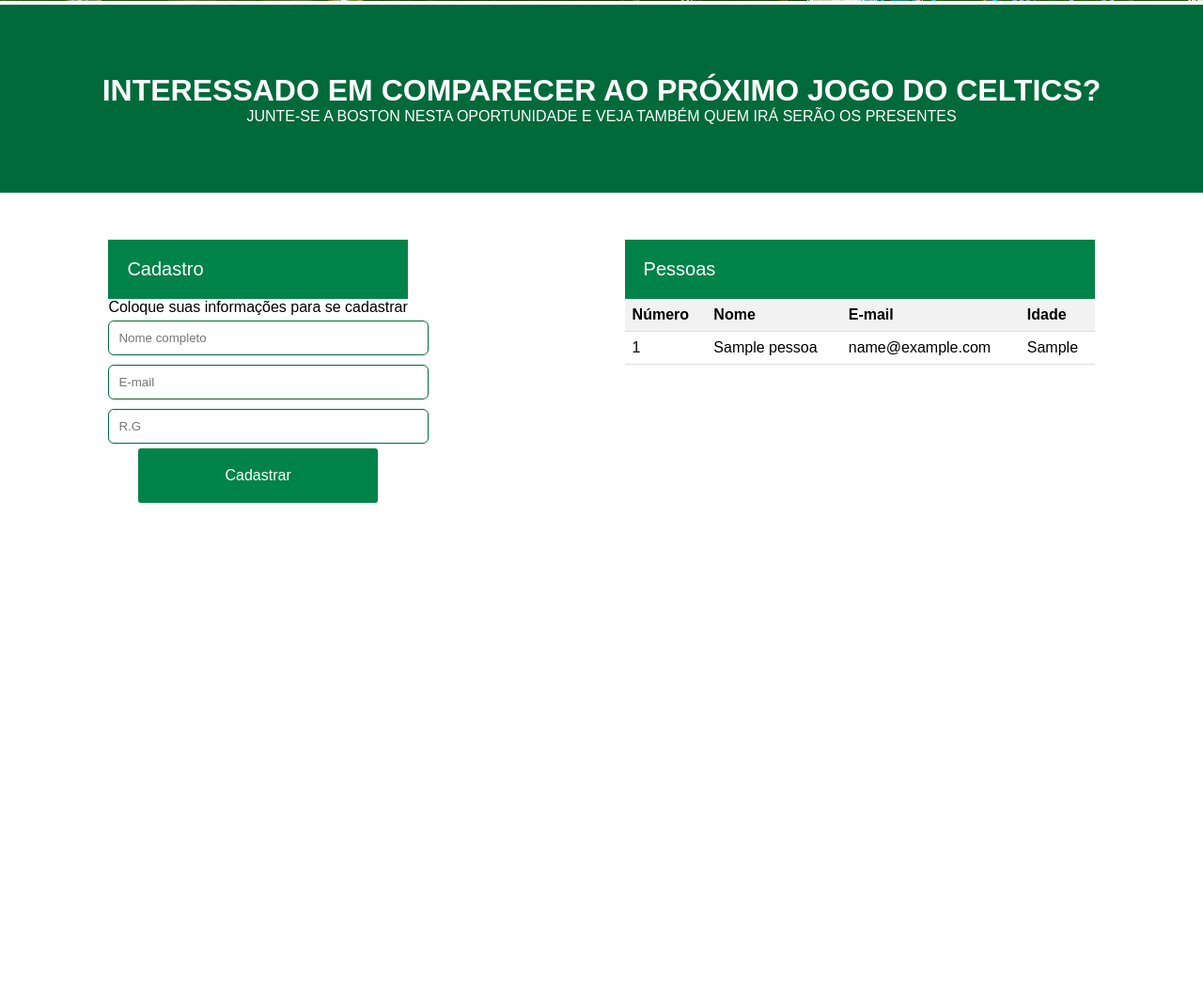
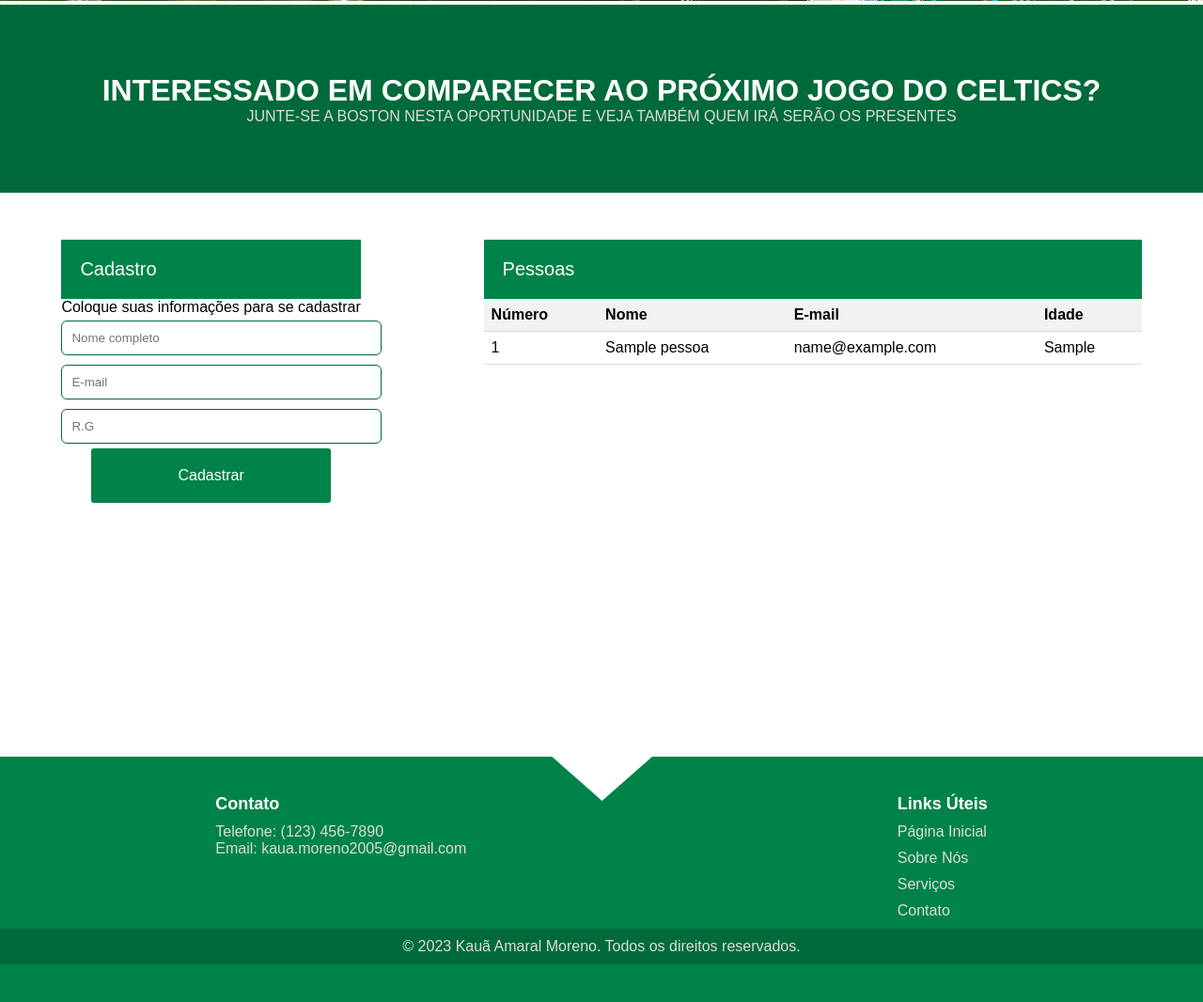
Before and after one commit to kauamoreno/nba_celtics_event, a PHP site: page / in a window 1280 px wide. Shown: the part 441-1507 px from the top of the page at 94% size. Before the commit the page ends 976 px from the top, so only its background shows below. Run offline with PHP 8.4, Linux system fonts and the light colour scheme; tables that the repository leaves empty or names only in its code hold one stand-in row (values such as "Sample post").

Commit message:
:sparkles: :lipstick: feat: Adicionando footer

```diff
--- a/assets/css/style.css
+++ b/assets/css/style.css
@@ -140,7 +140,7 @@ header {
 
 /*LISTA DE PESSOAS**************/
 .pessoas_lista {
-    width: 500px;
+    width: 700px;
     overflow-y: scroll;
     scroll-behavior: smooth;
 }
@@ -165,3 +165,70 @@ th {
 tr:hover {
     background-color: #f5f5f5;
 }
+
+
+/*******************************************************/
+
+/*FOOTER ***********************/
+footer {
+    background-color: #008348;
+    padding: 40px 0;
+    color: rgb(255, 255, 255);
+    display: flex;
+    flex-direction: column;
+    position: relative;
+    margin-top: 150px;
+}
+
+.custom-shape-divider-top-1685707474 {
+    position: absolute;
+    top: 0;
+    left: 0;
+    width: 100%;
+    overflow: hidden;
+    line-height: 0;
+}
+
+.custom-shape-divider-top-1685707474 svg {
+    position: relative;
+    display: block;
+    width: calc(100% + 1.3px);
+    height: 104px;
+}
+
+.custom-shape-divider-top-1685707474 .shape-fill {
+    fill: #FFFFFF;
+}
+
+.container_footer {
+    display: flex;
+    justify-content: space-around;
+}
+
+footer h3 {
+    font-size: 18px;
+    margin-bottom: 10px;
+}
+
+p {
+    color: #ddd;
+}
+
+ul {
+    list-style-type: none;
+}
+
+ul li {
+    margin-bottom: 10px;
+}
+
+ul li a {
+    color: #ddd;
+    text-decoration: none;
+}
+
+.footer-copy {
+    background-color: #006a3a;
+    padding: 10px 0;
+    text-align: center;
+}
--- a/index.php
+++ b/index.php
@@ -126,7 +126,32 @@
         </div>
     </main>
 
-    <footer></footer>
+    <footer>
+        <div class="custom-shape-divider-top-1685707474">
+            <svg data-name="Layer 1" xmlns="http://www.w3.org/2000/svg" viewBox="0 0 1200 120" preserveAspectRatio="none">
+                <path d="M649.97 0L550.03 0 599.91 54.12 649.97 0z" class="shape-fill"></path>
+            </svg>
+        </div>
+        <div class="container_footer">
+            <div class="footer-conteudo">
+                <h3>Contato</h3>
+                <p>Telefone: (123) 456-7890</p>
+                <p>Email: kaua.moreno2005@gmail.com</p>
+            </div>
+            <div class="footer-conteudo">
+                <h3>Links Úteis</h3>
+                <ul>
+                    <li><a href="#">Página Inicial</a></li>
+                    <li><a href="#">Sobre Nós</a></li>
+                    <li><a href="#">Serviços</a></li>
+                    <li><a href="#">Contato</a></li>
+                </ul>
+            </div>
+        </div>
+        <div class="footer-copy">
+            <p>&copy; 2023 Kauã Amaral Moreno. Todos os direitos reservados.</p>
+        </div>
+    </footer>
 
     <script>
         document.addEventListener('DOMContentLoaded', () => {
```
